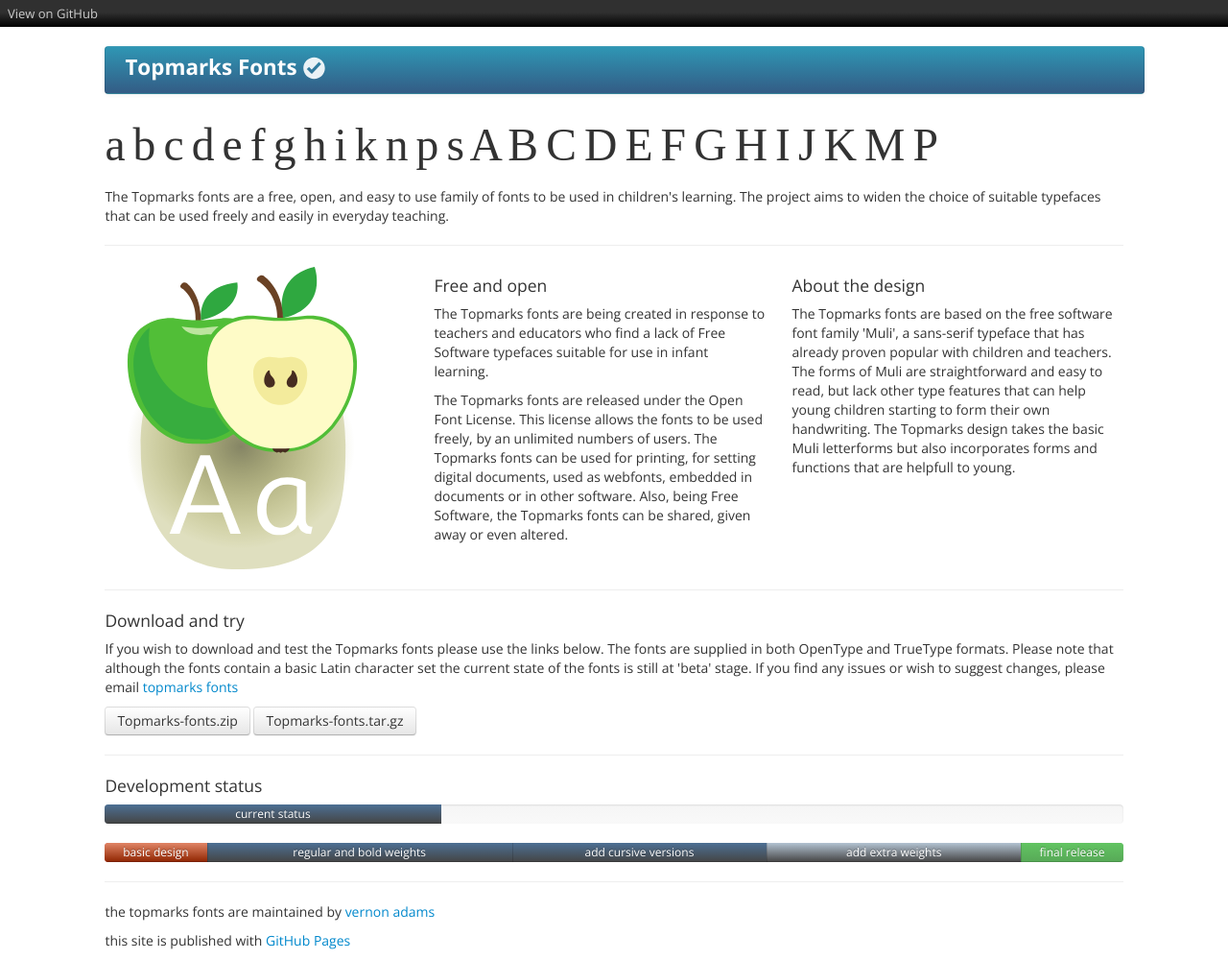
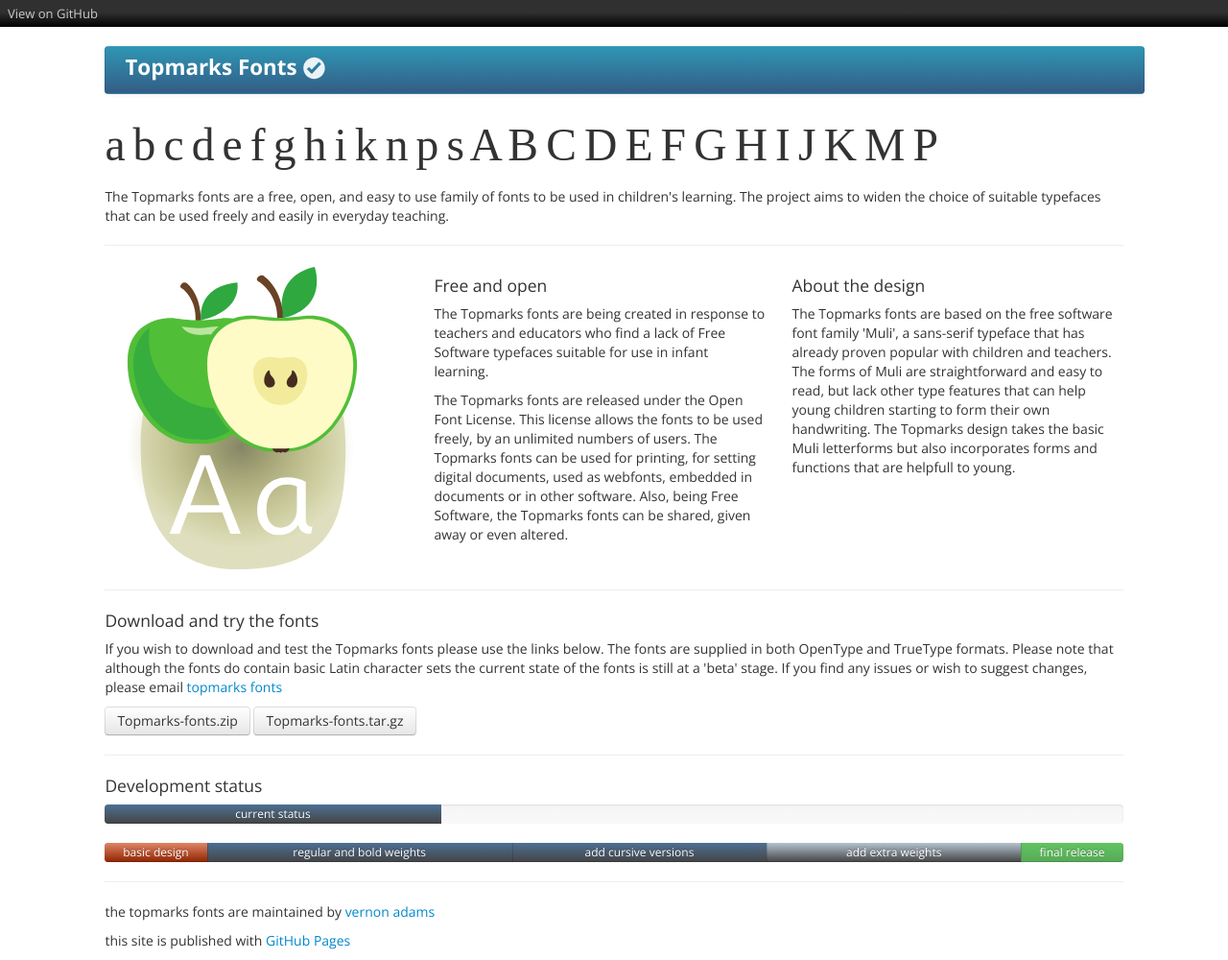
Before and after one commit to vernnobile/topmarks, a Jekyll site: the page built from index.html, in a window 1280 px wide. Shown: the whole page at 96% size. Built offline with Jekyll 4.4.1, drawn with Linux system fonts in a browser that asks for light colours; some web fonts are replaced.

Commit message:
Update downloads.html

```diff
--- a/_includes/downloads.html
+++ b/_includes/downloads.html
@@ -1,6 +1,6 @@
 <div>
-<h4>Download and try</h4>
-<p>If you wish to download and test the Topmarks fonts please use the links below. The fonts are supplied in both OpenType and TrueType formats. Please note that although the fonts contain a basic Latin character set the current state of the fonts is still at 'beta' stage. If you find any issues or wish to suggest changes, please email <a href="mailto:beta@topmarksfont.com">topmarks fonts</a></p>
+<h4>Download and try the fonts</h4>
+<p>If you wish to download and test the Topmarks fonts please use the links below. The fonts are supplied in both OpenType and TrueType formats. Please note that although the fonts do contain basic Latin character sets the current state of the fonts is still at a 'beta' stage. If you find any issues or wish to suggest changes, please email <a href="mailto:beta@topmarksfont.com">topmarks fonts</a></p>
 <section id="downloads">
           <a href="https://github.com/vernnobile/topmarks/zipball/binaries" class="btn"><span>Topmarks-fonts.zip</span></a>
           <a href="https://github.com/vernnobile/topmarks/tarball/binaries" class="btn"><span>Topmarks-fonts.tar.gz</span></a>
```
